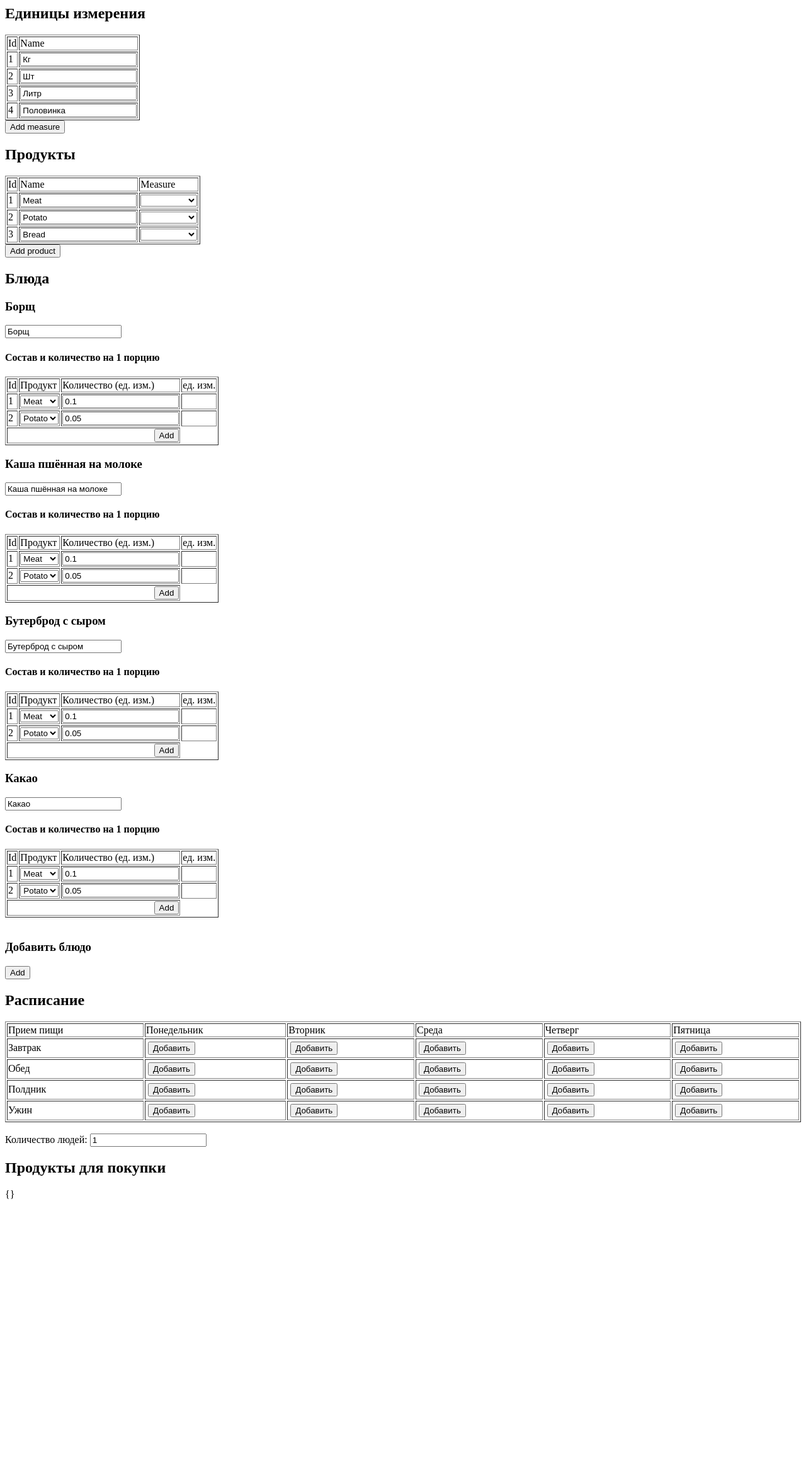
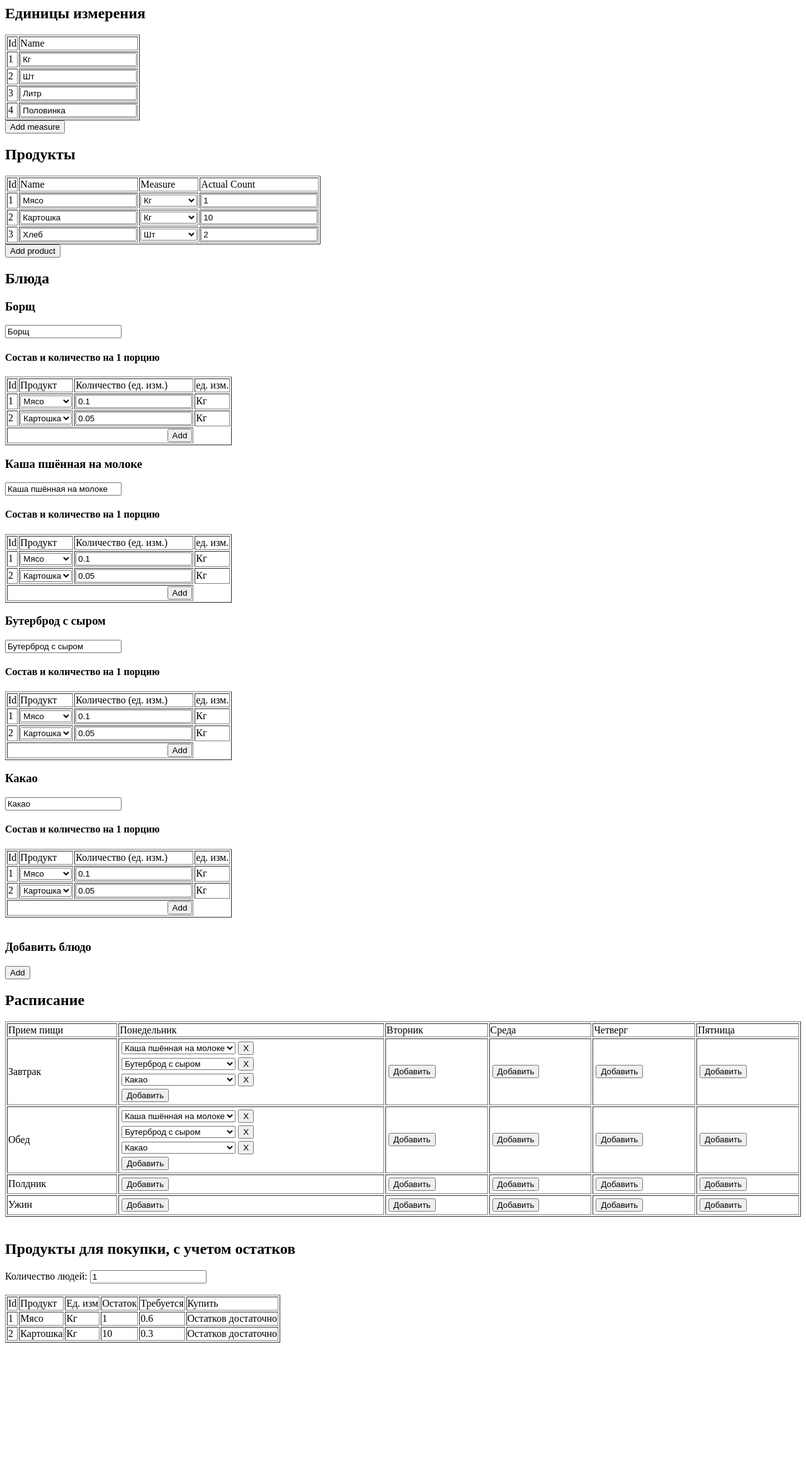
Before and after one commit to dermanov-ru/cook-book, a PHP site: page / in a window 1280 px wide. Shown: the whole page at 63% size. Before the commit the page ends 1904 px from the top, so only its background shows below. Run offline with PHP 8.4, Linux system fonts and the light colour scheme.

Commit message:
Продукты для покупки, с учетом остатков

```diff
--- a/assets/js/app.js
+++ b/assets/js/app.js
@@ -1,36 +1,9 @@
 var app = new Vue({
     el: '#app',
     data: {
-        measures: [
-            new Measure("Кг"),
-            new Measure("Шт"),
-            new Measure("Литр"),
-            new Measure("Половинка"),
-        ],
-        products: [
-            new Product("Meat", "kg"),
-            new Product("Potato", "kg"),
-            new Product("Bread", "items")
-        ],
-        meals : [
-            new Meal("Борщ", [
-                new ProductCount(new Product("Meat", "kg"), 0.1),
-                new ProductCount(new Product("Potato", "kg"), 0.05),
-            ]),
-            new Meal("Каша пшённая на молоке", [
-                new ProductCount(new Product("Meat", "kg"), 0.1),
-                new ProductCount(new Product("Potato", "kg"), 0.05),
-            ]),
-            new Meal("Бутерброд с сыром", [
-                new ProductCount(new Product("Meat", "kg"), 0.1),
-                new ProductCount(new Product("Potato", "kg"), 0.05),
-            ]),
-            new Meal("Какао", [
-                new ProductCount(new Product("Meat", "kg"), 0.1),
-                new ProductCount(new Product("Potato", "kg"), 0.05),
-            ]),
-        ],
-
+        measures: [],
+        products: [],
+        meals : [],
 
         days: {
             pn : new Day("Понедельник"),
@@ -50,6 +23,45 @@ var app = new Vue({
         peoples: 1,
     },
     mounted : function() {
+        this.initDemoData();
+        this.initDaysMealsStruct();
+        this.initDemoDaysMeals();
+
+
+    },
+    methods : {
+        initDemoData : function() {
+            this.measures = [
+                new Measure("Кг"),
+                new Measure("Шт"),
+                new Measure("Литр"),
+                new Measure("Половинка"),
+            ];
+            this.products = [
+                new Product("Мясо", this.measures[0], 1),
+                new Product("Картошка", this.measures[0], 10),
+                new Product("Хлеб", this.measures[1], 2)
+            ];
+            this.meals = [
+                new Meal("Борщ", [
+                    new ProductCount(this.products[0], 0.1),
+                    new ProductCount(this.products[1], 0.05),
+                ]),
+                new Meal("Каша пшённая на молоке", [
+                    new ProductCount(this.products[0], 0.1),
+                    new ProductCount(this.products[1], 0.05),
+                ]),
+                new Meal("Бутерброд с сыром", [
+                    new ProductCount(this.products[0], 0.1),
+                    new ProductCount(this.products[1], 0.05),
+                ]),
+                new Meal("Какао", [
+                    new ProductCount(this.products[0], 0.1),
+                    new ProductCount(this.products[1], 0.05),
+                ]),
+            ];
+        },
+        initDaysMealsStruct : function() {
             var daysMeals = {};
             // var daysMeals = {
             //     pn : {
@@ -120,15 +132,17 @@ var app = new Vue({
             // daysMeals.ch = clone(daysMeals.pn);
             // daysMeals.pt = clone(daysMeals.pn);
 
-        // daysMeals.pn.zavtrak.meals.push({value : this.meals[1]});
-        // daysMeals.pn.zavtrak.meals.push({value : this.meals[2]});
-        // daysMeals.pn.zavtrak.meals.push({value : this.meals[3]});
-
-
-
             this.daysMeals = daysMeals;
         },
-    methods : {
+        initDemoDaysMeals : function() {
+            this.daysMeals.pn.zavtrak.meals.push({value : this.meals[1]});
+            this.daysMeals.pn.zavtrak.meals.push({value : this.meals[2]});
+            this.daysMeals.pn.zavtrak.meals.push({value : this.meals[3]});
+
+            this.daysMeals.pn.obed.meals.push({value : this.meals[1]});
+            this.daysMeals.pn.obed.meals.push({value : this.meals[2]});
+            this.daysMeals.pn.obed.meals.push({value : this.meals[3]});
+        },
         addMeasure : function() {
             this.measures.push(new Measure(""));
         },
@@ -149,6 +163,13 @@ var app = new Vue({
 
         removeDayEatTimeMeal (collection, index) {
             collection.splice(index, 1);
+        },
+
+        formatToBuy (toBuy, actualCount) {
+            if (actualCount >= toBuy)
+                return "Остатков достаточно";
+
+            return round(toBuy - actualCount, 2);
         }
     },
     computed: {
@@ -158,64 +179,32 @@ var app = new Vue({
 
             var productsToBuyWithCount = [];
 
-            // v-for="(eatTime, eatTimeKey, eatTimeIndex) in eatTimes"
-            //     eatTimes[eatTimeKey].name
-            //
-            //     v-for="(day, dayKey, dayIndex) in days"
-            //         v-for="(meal, mealIndex) in daysMeals[dayKey][eatTimeKey].meals"
-
-            // debugger
             for (let dayKey in this.days) {
                 for (let eatTimeKey in this.eatTimes) {
                     var eatTime = this.daysMeals[dayKey][eatTimeKey];
                     var eatTimeProducts = eatTime.getProducts();
 
                     productsToBuyWithCount = productsToBuyWithCount.concat(eatTimeProducts);
-                    // for (let product of eatTimeProducts){
-                    //     if (!searchByColumn(productsToBuyWithCount, "name", product.name)){
-                    //         productsToBuyWithCount.push(product);
-                    //     }
-                    // }
-
-                    // for (meal of this.daysMeals[dayKey][eatTimeKey].meals) {
-                    //     // позиция может быть созадана, но не заполнена еще
-                    //     var mealValue = meal.value;
-                    //     if (!mealValue)
-                    //         continue;
-                    //
-                    //     for (product of mealValue.getProducts()) {
-                    //         // eatTimes[eatTimeKey]
-                    //         products.push(product)
-                    //     }
-                    // }
                 }
             }
-            // debugger
 
 
             var countGroupedByProducts = {};
-            var uniqueProductsToBuyWithCount = [];
 
             for (let item of productsToBuyWithCount){
                 let addCount = round(item.count, 2) * this.peoples;
 
                 if (!countGroupedByProducts.hasOwnProperty(item.product.name)){
-                    // countGroupedByProducts[ item.product.name ] = [item];
-                    countGroupedByProducts[ item.product.name ] = addCount;
+                    countGroupedByProducts[ item.product.name ] = {
+                        product : item.product,
+                        countToBuy : addCount,
+                    };
                 } else {
-                    let oldCount = countGroupedByProducts[ item.product.name ];
-                    // countGroupedByProducts[ item.product.name ].push(item);
-                    // countGroupedByProducts[ item.product.name ] += count;
-                    countGroupedByProducts[ item.product.name ] = round(oldCount + addCount, 2);
+                    let oldCount = countGroupedByProducts[ item.product.name ].countToBuy;
+                    countGroupedByProducts[ item.product.name ].countToBuy = round(oldCount + addCount, 2);
                 }
             }
             console.log(countGroupedByProducts);
-
-            // for (let item of countGroupedByProducts){
-            //     for (let productWith of countGroupedByProducts){
-            //
-            //     }
-            // }
 
             return countGroupedByProducts
         }
--- a/assets/js/lib/Product.js
+++ b/assets/js/lib/Product.js
@@ -7,8 +7,9 @@
  */
 
 class Product {
-    constructor(name, measure) {
+    constructor(name, measure, actualCount) {
         this.name = name;
         this.measure = measure;
+        this.actualCount = actualCount;
     }
 }
--- a/index.php
+++ b/index.php
@@ -38,6 +38,7 @@
             <td>Id</td>
             <td>Name</td>
             <td>Measure</td>
+            <td>Actual Count</td>
         </tr>
 
         <tr v-for="(product, index) in products">
@@ -48,6 +49,7 @@
                     <option v-for="m in measures" :value="m">{{m.name}}</option>
                 </select>
             </td>
+            <td><input type="text" v-model="product.actualCount"></td>
         </tr>
     </table>
     <button @click="addProduct">Add product</button>
@@ -136,10 +138,31 @@
         </template>
     </table>
     <br>
+
+    <h2>Продукты для покупки, с учетом остатков</h2>
+
     Количество людей: <input type="text" v-model="peoples">
+    <br>
+    <br>
+    <table border="1">
+        <tr >
+            <td>Id</td>
+            <td>Продукт</td>
+            <td>Ед. изм</td>
+            <td>Остаток</td>
+            <td>Требуется</td>
+            <td>Купить</td>
+        </tr>
 
-    <h2>Продукты для покупки</h2>
-    {{ totalProducts }}
+        <tr v-for="(item, productName, index) in totalProducts">
+            <td>{{ index + 1 }}</td>
+            <td>{{ item.product.name }}</td>
+            <td>{{ item.product.measure.name }}</td>
+            <td>{{ item.product.actualCount }}</td>
+            <td>{{ item.countToBuy }}</td>
+            <td>{{ formatToBuy(item.countToBuy, item.product.actualCount) }}</td>
+        </tr>
+    </table>
 
     <br>
     <br>
```
Lines whose indentation alone changed are shown as unchanged.
